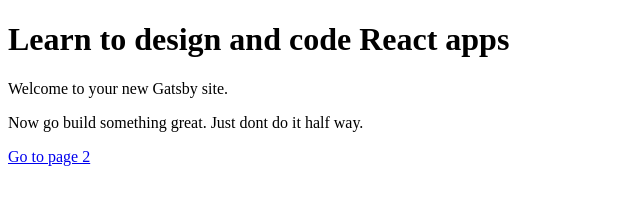
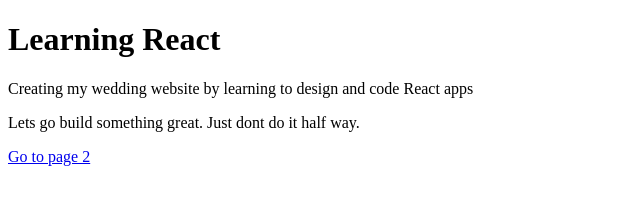
Before and after one commit to HasbullahMnor/design-code-3, a Gatsby site: page / in a window 1280 px wide. Shown: the whole page, without its empty margins (0-640 px from the left). Built offline with nearby package versions, Linux system fonts and the light colour scheme; Gatsby itself is replaced by a stand-in of ours.

Commit message:
change write-up content

```diff
--- a/gatsby-config.js
+++ b/gatsby-config.js
@@ -1,6 +1,6 @@
 module.exports = {
   siteMetadata: {
-    title: 'Design+Code 3',
+    title: 'Wedding Site',
   },
   plugins: ['gatsby-plugin-react-helmet'],
 }
--- a/src/pages/index.js
+++ b/src/pages/index.js
@@ -3,9 +3,9 @@ import Link from 'gatsby-link'
 
 const IndexPage = () => (
   <div>
-    <h1>Learn to design and code React apps</h1>
-    <p>Welcome to your new Gatsby site.</p>
-    <p>Now go build something great. Just dont do it half way.</p>
+    <h1>Learning React</h1>
+    <p>Creating my wedding website by learning to design and code React apps</p>
+    <p>Lets go build something great. Just dont do it half way.</p>
     <Link to="/page-2/">Go to page 2</Link>
   </div>
 )
```
